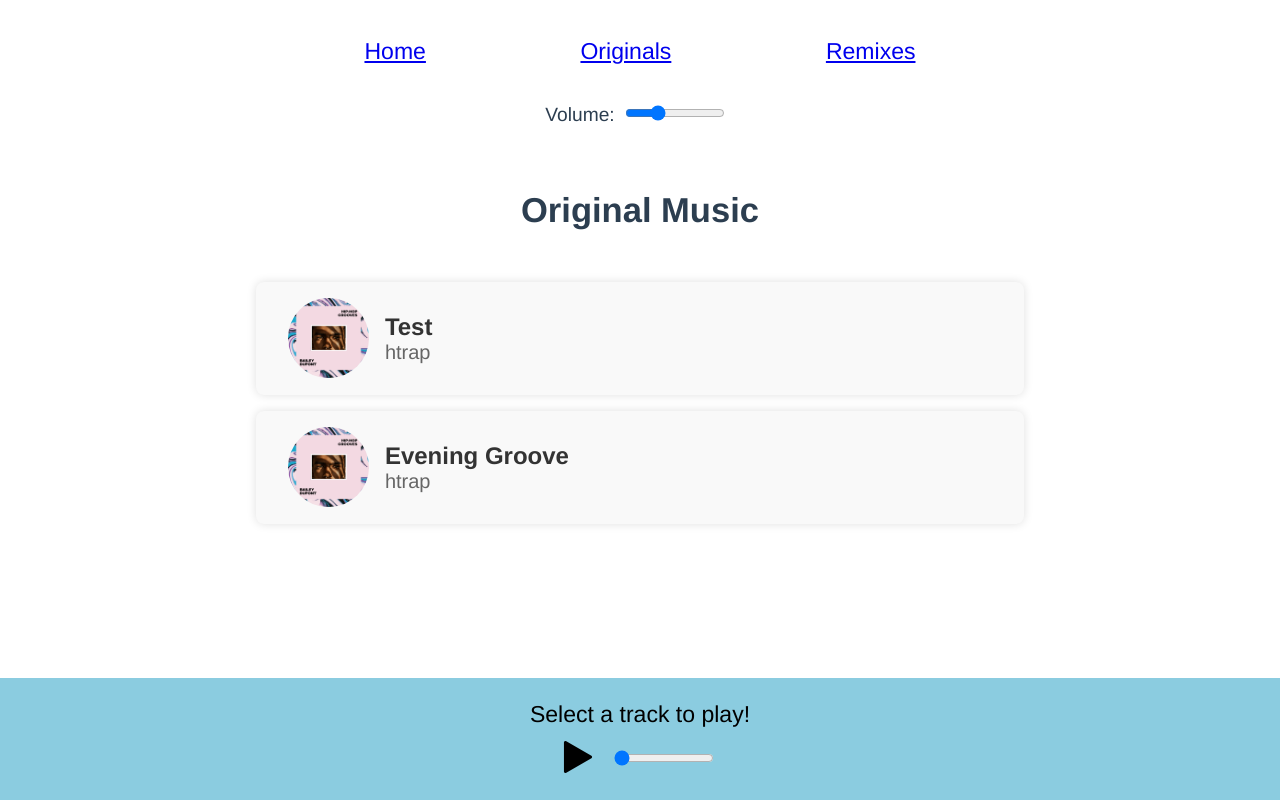
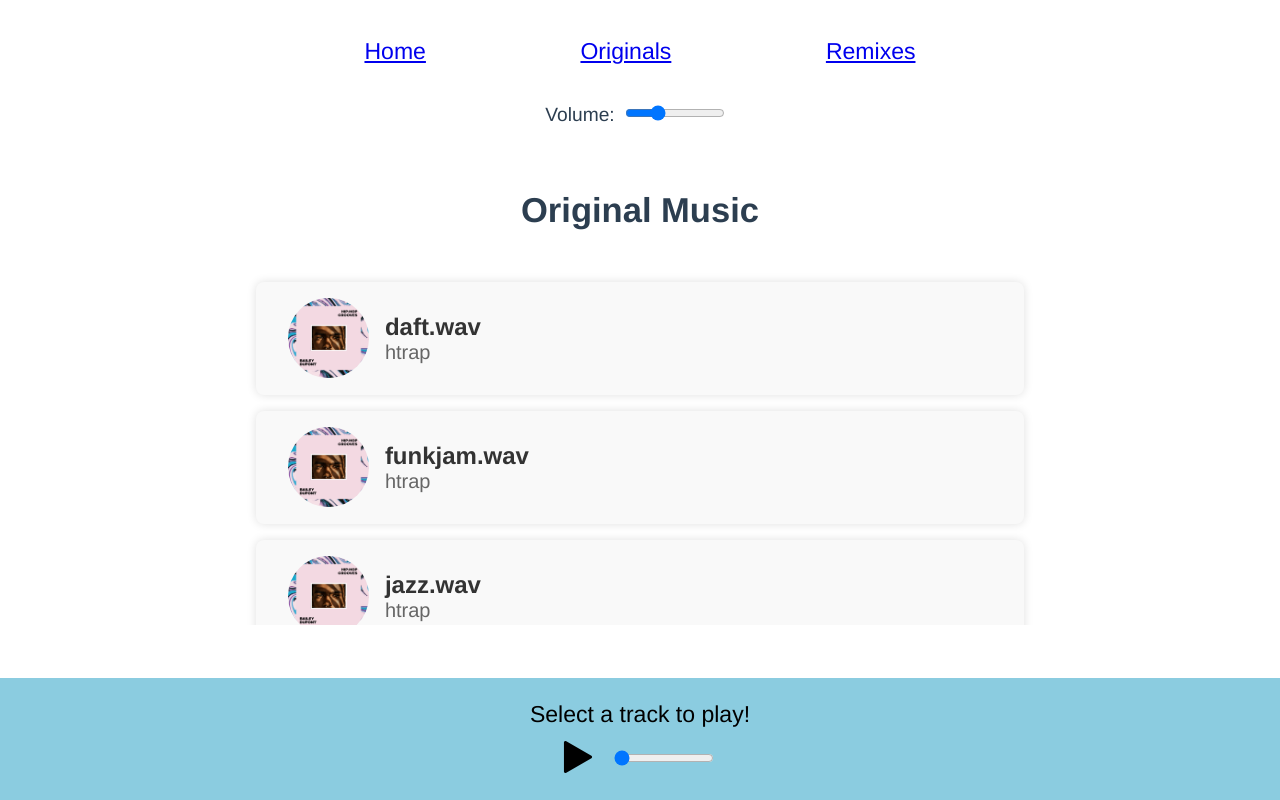
Before and after one commit to partheus/music, a Vue app: page /originals in a window 1280 px wide. Built offline with nearby package versions, Linux system fonts and the light colour scheme.

Commit message:
Add tracks to tracklist

```diff
--- a/src/tracks.js
+++ b/src/tracks.js
@@ -2,7 +2,7 @@
 const trackData = [
     {
         id: 1,
-        title: 'Test',
+        title: 'daft.wav',
         artist: 'htrap',
         filename: 'daft.wav',
         // You can require cover images here as webpack processes them fine statically
@@ -11,12 +11,36 @@ const trackData = [
     },
     {
         id: 2,
-        title: 'Evening Groove',
+        title: 'funkjam.wav',
         artist: 'htrap',
         filename: 'funkjam.wav',
         cover: require('@/assets/album-art.png'),
         type: 'original'
     },
+    {
+        id: 3,
+        title: 'jazz.wav',
+        artist: 'htrap',
+        filename: 'bday.wav',
+        cover: require('@/assets/album-art.png'),
+        type: 'original'
+    },
+    {
+        id: 4,
+        title: 'synthpop.wav',
+        artist: 'htrap',
+        filename: 'synthpop.wav',
+        cover: require('@/assets/album-art.png'),
+        type: 'original'
+    },
+    {
+        id: 5,
+        title: 'janglebop.wav',
+        artist: 'htrap',
+        filename: 'janglebop.wav',
+        cover: require('@/assets/album-art.png'),
+        type: 'original'
+    }
     // ... Add more tracks as needed
 ];
 
```
